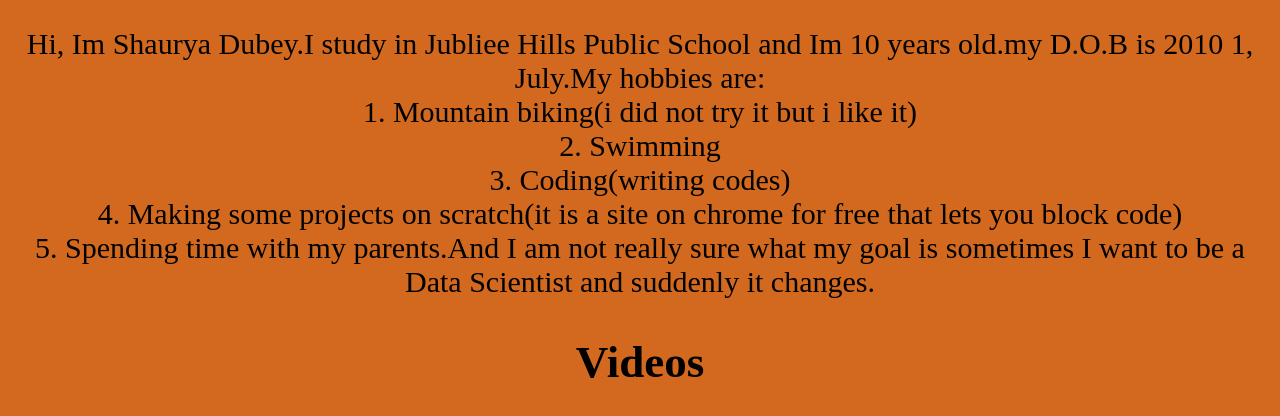
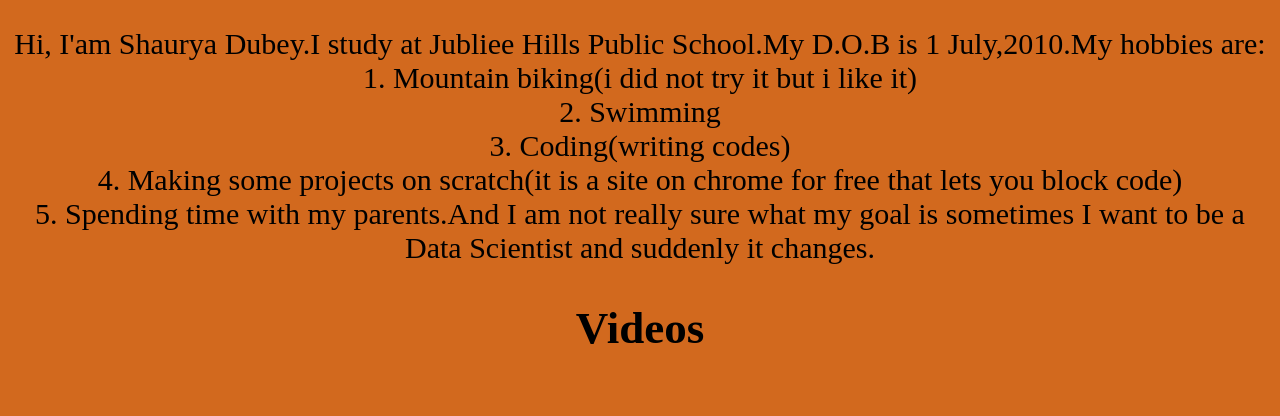
Before and after one commit to sniperisrealgoodop204/ShauryasWebsite, a plain HTML site: page index.html in a window 1280 px wide. Shown: the part 506-922 px from the top of the page. Drawn offline with Linux system fonts and the light colour scheme; a script that the page names is missing.

Commit message:
Update index.html

```diff
--- a/index.html
+++ b/index.html
@@ -25,7 +25,7 @@
 
 
     <div>
-<p> Hi, Im Shaurya Dubey.I study in Jubliee Hills Public School and Im 10 years old.my D.O.B is 2010 1, July.My hobbies are:
+<p> Hi, I'am Shaurya Dubey.I study at Jubliee Hills Public School.My D.O.B is 1 July,2010.My hobbies are:
            <br>
 
             1. Mountain biking(i did not try it but i like it)
```
